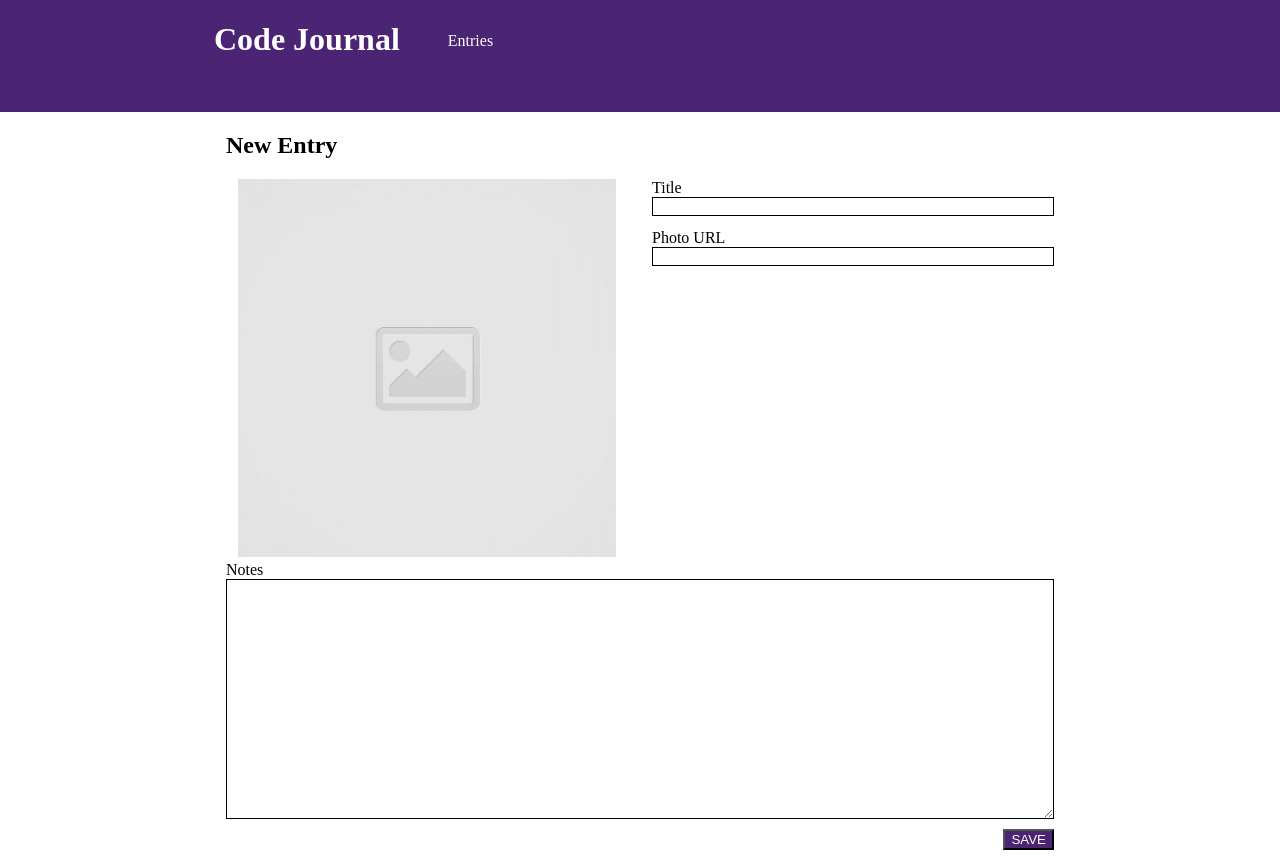
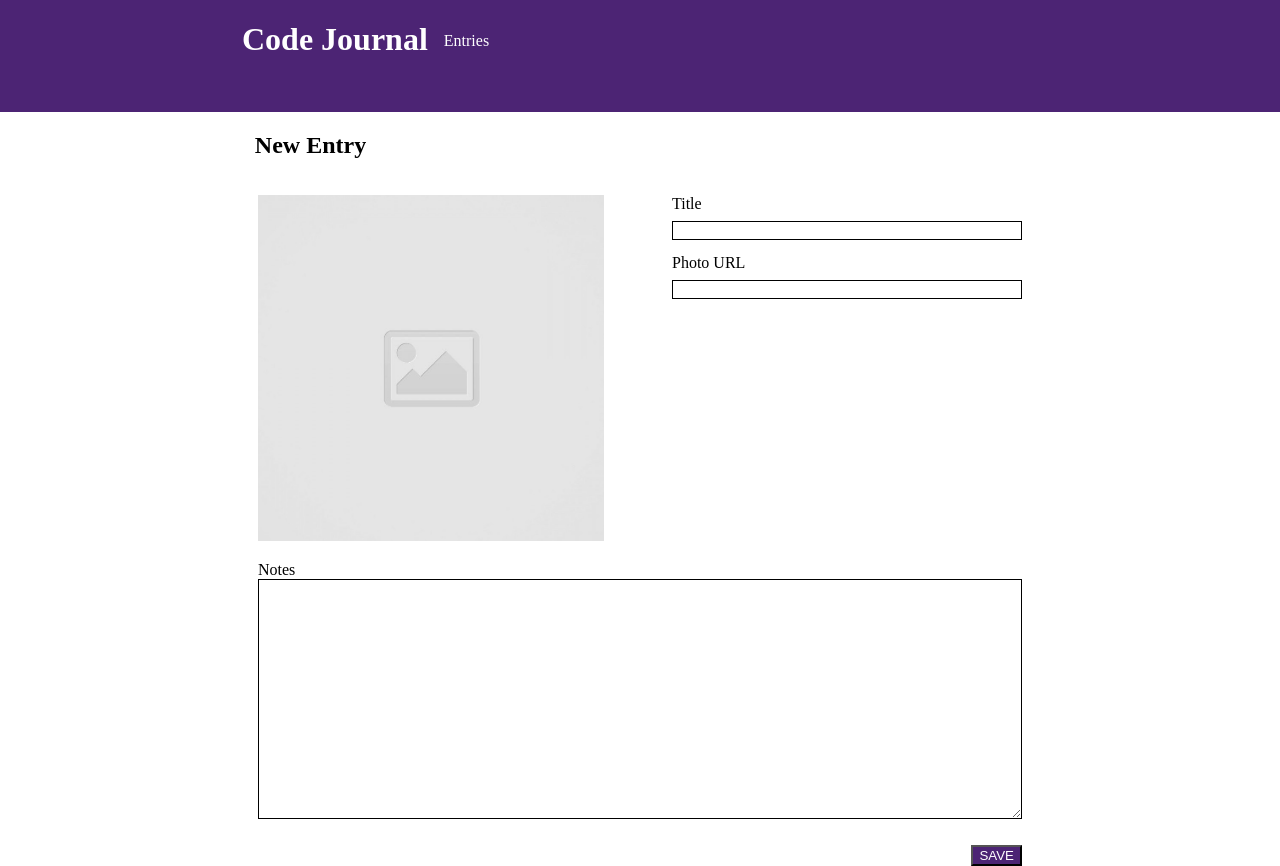
Before and after one commit to williamzhang73/code-journal, a website: page index.html in a window 1280 px wide. Drawn offline with Linux system fonts and the light colour scheme.

Commit message:
styling problems fixed

```diff
--- a/css/layout.css
+++ b/css/layout.css
@@ -10,6 +10,9 @@
 .row {
   display: flex;
   flex-wrap: wrap;
+  row-gap: 1em;
+  margin-left: 2em;
+  margin-right: 2em;
 }
 
 .column-full,
@@ -30,4 +33,26 @@
   .column-half {
     width: 50%;
   }
+
+  .container .row > .text-url {
+    padding-left: 2em;
+  }
+
+  .container .row img {
+    margin-left: -0.75rem;
+  }
+
+  div[data-view='entry-form'] .row h2 {
+    margin-left: -0.2rem;
+  }
+
+  /*   .row {
+    margin-left: -2em;
+    margin-right: -2em;
+  } */
+
+  /*   .container > .navbar {
+    margin-left: -3.35rem;
+  }
+ */
 }
--- a/css/styles.css
+++ b/css/styles.css
@@ -23,10 +23,11 @@ header > .container h1 {
 .container .row > .text-url {
   display: flex;
   flex-direction: column;
+  row-gap: 0.5em;
 }
 
 .title {
-  margin-bottom: 1em;
+  margin-bottom: 0.5em;
   border: 1px solid;
 }
 
@@ -84,9 +85,23 @@ img {
   display: flex;
   justify-content: space-between;
   max-height: 4em;
+  padding-left: 2rem;
+  padding-right: 2rem;
 }
 
 .container .navbar {
   display: flex;
-  column-gap: 3em;
+  column-gap: 1em;
+  padding-left: 1.75rem;
 }
+
+div[data-view='entries'] ul li {
+  display: flex;
+  row-gap: 0;
+  margin-left: 0;
+  margin-right: 0;
+}
+
+div[data-view='entries'] ul {
+  padding-right: 2em;
+}
```
